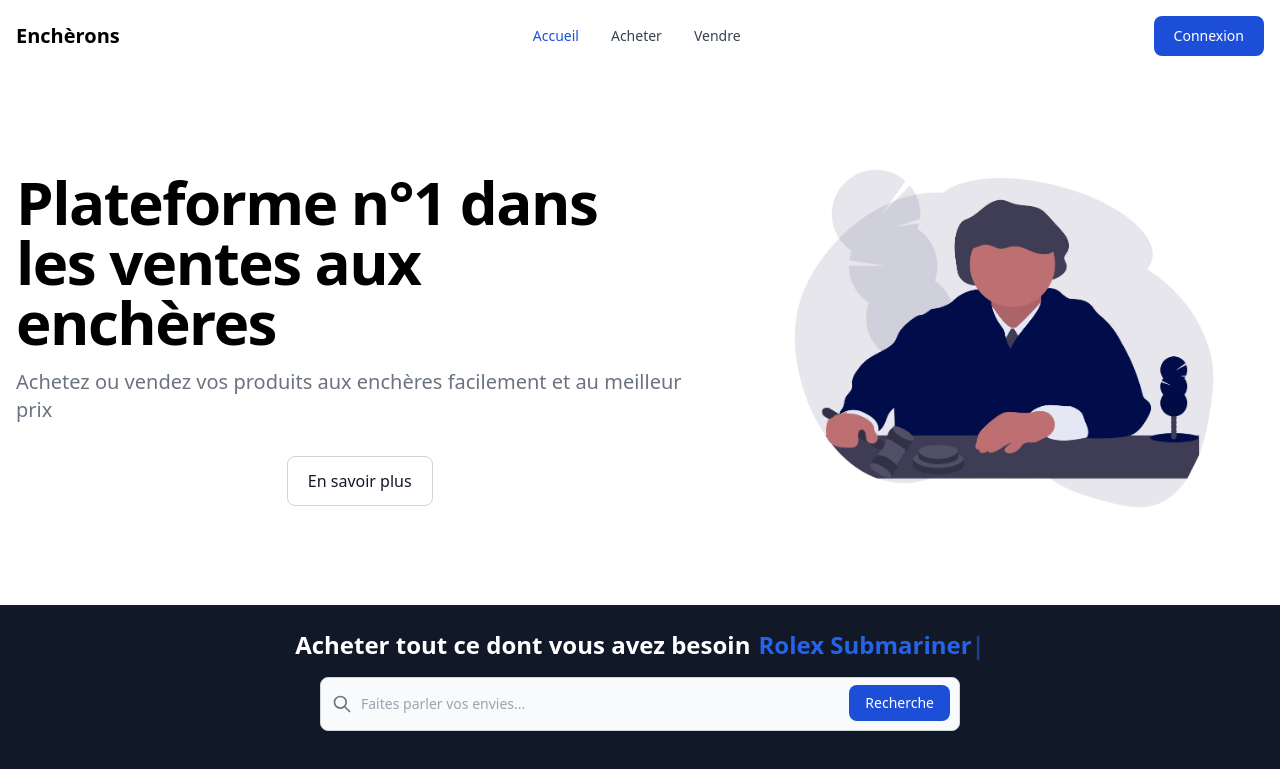
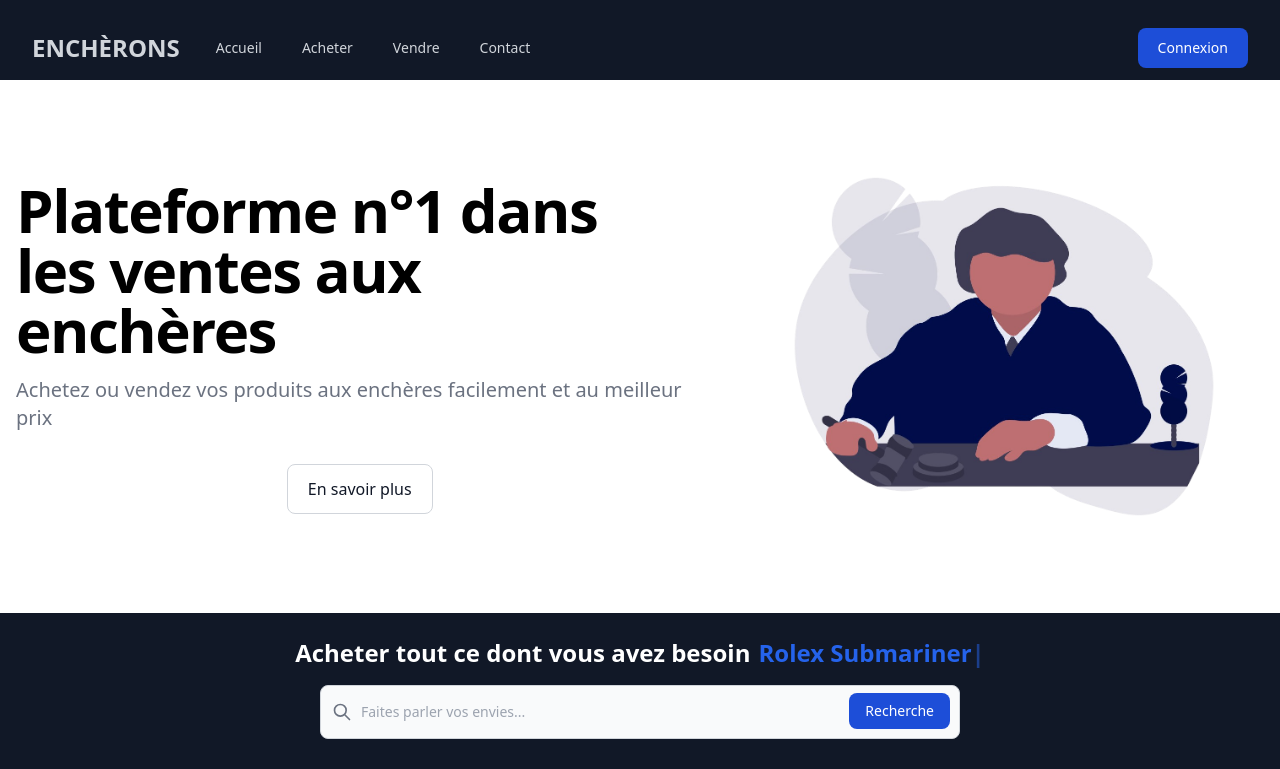
Before and after one commit to khechinimed/Encherons, a React (Create React App) app: page /home in a window 1280 px wide. Shown: the top 769 px of the page. Built offline with nearby package versions, Linux system fonts and the light colour scheme; no server answers.

Commit message:
Navbar responsive / Menus déroulants

```diff
--- a/package.json
+++ b/package.json
@@ -9,6 +9,7 @@
     "@testing-library/user-event": "^13.2.1",
     "firebase": "^9.13.0",
     "react": "^18.2.0",
+    "react-aria": "^3.20.0",
     "react-dom": "^18.2.0",
     "react-firebase-hooks": "^5.1.0",
     "react-google-button": "^0.7.2",
--- a/src/components/ForgetPassword.jsx
+++ b/src/components/ForgetPassword.jsx
@@ -19,7 +19,7 @@ const ForgetPassword = () => {
       setLoading(true);
       setError("");
       await resetPassword(email);
-      setMessage("Consulter votre boite mail et suivez les instruction");
+      setMessage("Mail de réinitialisation envoyé, consultez votre boite mail et suivez les instructions");
     } catch (error) {
       setError("Erreur lors de la réinitialisation veuillez réessayer");
     }
--- a/src/components/Navbar.jsx
+++ b/src/components/Navbar.jsx
@@ -3,34 +3,76 @@ import '../index.css';
 import UserStatus from './UserStatus';
 
 const Navbar = () => {
+
+  function Dropdown() {
+    var element1 = document.getElementById("mobile-menu");
+
+    if (element1.style.display === "none") {
+      element1.style.display = "block";
+    } else {
+      element1.style.display = "none";
+    }
+  }
+
   return (
-    <nav class="bg-white border-gray-200 px-2 sm:px-4 py-2.5 dark:bg-gray-900">
-      <div class="container flex flex-wrap justify-between items-center mx-auto">
-      <a href="/home" class="flex items-center">
-          <span class="self-center text-xl font-semibold whitespace-nowrap dark:text-white">Enchèrons</span>
-      </a>
-      <div class="flex md:order-2">
-        <UserStatus />
-        <button data-collapse-toggle="navbar-cta" type="button" class="inline-flex items-center p-2 text-sm text-gray-500 rounded-lg md:hidden hover:bg-gray-100 focus:outline-none focus:ring-2 focus:ring-gray-200 dark:text-gray-400 dark:hover:bg-gray-700 dark:focus:ring-gray-600" aria-controls="navbar-cta" aria-expanded="false">
-          <span class="sr-only">Ouvrir le menu</span>
-          <svg class="w-6 h-6" aria-hidden="true" fill="currentColor" viewBox="0 0 20 20" xmlns="http://www.w3.org/2000/svg"><path fill-rule="evenodd" d="M3 5a1 1 0 011-1h12a1 1 0 110 2H4a1 1 0 01-1-1zM3 10a1 1 0 011-1h12a1 1 0 110 2H4a1 1 0 01-1-1zM3 15a1 1 0 011-1h12a1 1 0 110 2H4a1 1 0 01-1-1z" clip-rule="evenodd"></path></svg>
-        </button>
-      </div>
-      <div class="hidden justify-between items-center w-full md:flex md:w-auto md:order-1" id="navbar-cta">
-        <ul class="flex flex-col p-4 mt-4 bg-gray-50 rounded-lg border border-gray-100 md:flex-row md:space-x-8 md:mt-0 md:text-sm md:font-medium md:border-0 md:bg-white dark:bg-gray-800 md:dark:bg-gray-900 dark:border-gray-700">
-          <li>
-            <a href="/home" class="block py-2 pr-4 pl-3 text-white bg-blue-700 rounded md:bg-transparent md:text-blue-700 md:p-0 dark:text-white" aria-current="page">Accueil</a>
-          </li>
-          <li>
-            <a href="/home" class="block py-2 pr-4 pl-3 text-gray-700 rounded hover:bg-gray-100 md:hover:bg-transparent md:hover:text-blue-700 md:p-0 md:dark:hover:text-white dark:text-gray-400 dark:hover:bg-gray-700 dark:hover:text-white md:dark:hover:bg-transparent dark:border-gray-700">Acheter</a>
-          </li>
-          <li>
-            <a href="/home" class="block py-2 pr-4 pl-3 text-gray-700 rounded hover:bg-gray-100 md:hover:bg-transparent md:hover:text-blue-700 md:p-0 md:dark:hover:text-white dark:text-gray-400 dark:hover:bg-gray-700 dark:hover:text-white md:dark:hover:bg-transparent dark:border-gray-700">Vendre</a>
-          </li>
-        </ul>
-      </div>
-      </div>
+  <>
+      <nav class="navbar" className="pt-4 pb-0">
+        <div class="mx-auto max-w-7xl px-2 sm:px-6 lg:px-8">
+          <div class="relative flex h-16 items-center justify-between">
+            <div class="absolute inset-y-0 left-0 flex items-center sm:hidden">
+
+              <button onClick={Dropdown}  type="button" class="inline-flex items-center justify-center rounded-md p-2 text-gray-400 hover:bg-gray-700 hover:text-white focus:outline-none focus:ring-2 focus:ring-inset focus:ring-white" aria-controls="mobile-menu" aria-expanded="false">
+                <span class="sr-only">Ouvrir le menu principal</span>
+
+                <svg class="block h-6 w-6" xmlns="http://www.w3.org/2000/svg" fill="none" viewBox="0 0 24 24" stroke-width="1.5" stroke="currentColor" aria-hidden="true">
+                  <path stroke-linecap="round" stroke-linejoin="round" d="M3.75 6.75h16.5M3.75 12h16.5m-16.5 5.25h16.5" />
+                </svg>
+
+                <svg class="hidden h-6 w-6" xmlns="http://www.w3.org/2000/svg" fill="none" viewBox="0 0 24 24" stroke-width="1.5" stroke="currentColor" aria-hidden="true">
+                  <path stroke-linecap="round" stroke-linejoin="round" d="M6 18L18 6M6 6l12 12" />
+                </svg>
+              </button>
+            </div>
+            <div class="flex flex-1 items-center justify-center sm:items-stretch sm:justify-start">
+              <div class="flex flex-shrink-0 items-center">
+                <a href="/home" class="text-gray-300 mx-auto my-auto rounded-md text-2xl font-bold">ENCHÈRONS</a>
+              </div>
+              <div class="hidden sm:ml-6 sm:block">
+                <div class="flex space-x-4">
+
+                <a href="#" class="text-gray-300 hover:bg-gray-700 hover:text-white px-3 py-2 rounded-md text-sm font-medium">Accueil</a>
+
+                  <a href="#" class="text-gray-300 hover:bg-gray-700 hover:text-white px-3 py-2 rounded-md text-sm font-medium">Acheter</a>
+
+                  <a href="#" class="text-gray-300 hover:bg-gray-700 hover:text-white px-3 py-2 rounded-md text-sm font-medium">Vendre</a>
+
+                  <a href="#" class="text-gray-300 hover:bg-gray-700 hover:text-white px-3 py-2 rounded-md text-sm font-medium">Contact</a>
+                </div>
+              </div>
+            </div>
+            <div class="absolute inset-y-0 right-0 flex items-center pr-2 sm:static sm:inset-auto sm:ml-6 sm:pr-0">
+
+              <div class="relative ml-3">
+                <UserStatus/>
+              </div>
+            </div>
+          </div>
+        </div>
+
+        <div class="hidden" id="mobile-menu">
+          <div class="space-y-1 px-2 pt-2 pb-3">
+
+            <a href="#" class="bg-gray-900 text-white block px-3 py-2 rounded-md text-base font-medium" aria-current="page">Accueil</a>
+
+            <a href="#" class="text-gray-300 hover:bg-gray-700 hover:text-white block px-3 py-2 rounded-md text-base font-medium">Acheter</a>
+
+            <a href="#" class="text-gray-300 hover:bg-gray-700 hover:text-white block px-3 py-2 rounded-md text-base font-medium">Vendre</a>
+
+            <a href="#" class="text-gray-300 hover:bg-gray-700 hover:text-white block px-3 py-2 rounded-md text-base font-medium">Contact</a>
+          </div>
+        </div>
     </nav>
+  </>
   );
 };
 
--- a/src/components/UserStatus.jsx
+++ b/src/components/UserStatus.jsx
@@ -1,29 +1,55 @@
 import React from 'react';
 import { UserAuth } from '../context/AuthContext';
 import { Link } from 'react-router-dom';
+import { FaUserCircle } from "react-icons/fa";
 
-function UserStatus () {
+const UserStatus = () => {
+  const styleIcon2 = { color: "white", cursor: "pointer", float:"right" }
   const { user, logout } = UserAuth();
 
   const handleLogout = async () => {
     try {
       await logout();
-      alert('Vous êtes déconnecté')
+      alert('Vous venez de vous déconnecter')
     } catch (error) {
-      alert('Erreur lors de la déconnexion')
+      alert('Erreur lors de votre déconnexion')
     }
   };
 
+  function Dropdown() {
+    var element2 = document.getElementById("divUserMenu");
+
+    if (element2.style.display === "none") {
+      element2.style.display = "block";
+    } else {
+      element2.style.display = "none";
+    }
+  }
+
   if(!user){
   return (
-    <button type="button" class="text-white bg-blue-700 hover:bg-blue-800 focus:ring-4 focus:outline-none focus:ring-blue-300 font-medium rounded-lg text-sm px-5 py-2.5 text-center mr-3 md:mr-0 dark:bg-blue-600 dark:hover:bg-blue-700 dark:focus:ring-blue-800"><Link to="/signin">Connexion</Link></button>
+    <button type="button" class="flex text-white bg-blue-700 hover:bg-blue-800 focus:ring-4 focus:outline-none focus:ring-blue-300 font-medium rounded-lg text-sm px-5 py-2.5 text-center mr-3 md:mr-0 dark:bg-blue-600 dark:hover:bg-blue-700 dark:focus:ring-blue-800"><Link to="/signin">Connexion</Link></button>
   )
   }else{
     return (
-      <button type="button" class="text-white bg-red-700 hover:bg-red-800 focus:ring-4 focus:outline-none focus:ring-red-300 font-medium rounded-lg text-sm px-5 py-2.5 text-center mr-3 md:mr-0 dark:bg-red-600 dark:hover:bg-red-700 dark:focus:ring-red-800" onClick={handleLogout}><Link to="/home">Déconnexion</Link></button>
+    <>
+      <div onClick={Dropdown} >
+          <button type="button" class="flex rounded-full bg-gray-800 text-sm focus:outline-none focus:ring-2 focus:ring-white focus:ring-offset-2 focus:ring-offset-gray-800" id="user-menu-button" aria-expanded="false" aria-haspopup="true">
+              <span class="sr-only">Ouvrir le menu utilisateur</span>
+              <div class="rounded-full"> < FaUserCircle size={30} style={styleIcon2} /> </div>
+          </button>
+      </div>
+
+      <div id="divUserMenu" class="hidden">
+        <div id="userMenu" class="absolute right-0 z-10 mt-2 w-48 origin-top-right rounded-md bg-white py-1 shadow-lg ring-1 ring-black ring-opacity-5 focus:outline-none" role="menu" aria-orientation="vertical" aria-labelledby="user-menu-button" tabindex="-1">
+          <a href="#" class="block px-4 py-2 text-sm text-gray-700" role="menuitem" tabindex="-1" id="user-menu-item-0">Profile</a>
+          <a href="#" class="block px-4 py-2 text-sm text-gray-700" role="menuitem" tabindex="-1" id="user-menu-item-1">Paramètre</a>
+          <a href="#" class="block px-4 py-2 text-sm text-gray-700" role="menuitem" tabindex="-1" id="user-menu-item-2" onClick={handleLogout} ><Link to='/home'>Déconnexion</Link></a>
+        </div>
+      </div>
+    </>
     )
   }
-
 };
 
 export default UserStatus;
--- a/src/index.css
+++ b/src/index.css
@@ -4,7 +4,7 @@
 
 body {
   --tw-bg-opacity: 1;
-    background-color: rgb(17 24 39 / var(--tw-bg-opacity));
+  background-color: rgb(17 24 39 / var(--tw-bg-opacity));
 }
 
 .login-with-google-btn {
```
Also changed, not shown: 1 other file (tests, documents, lock files or other folders).
